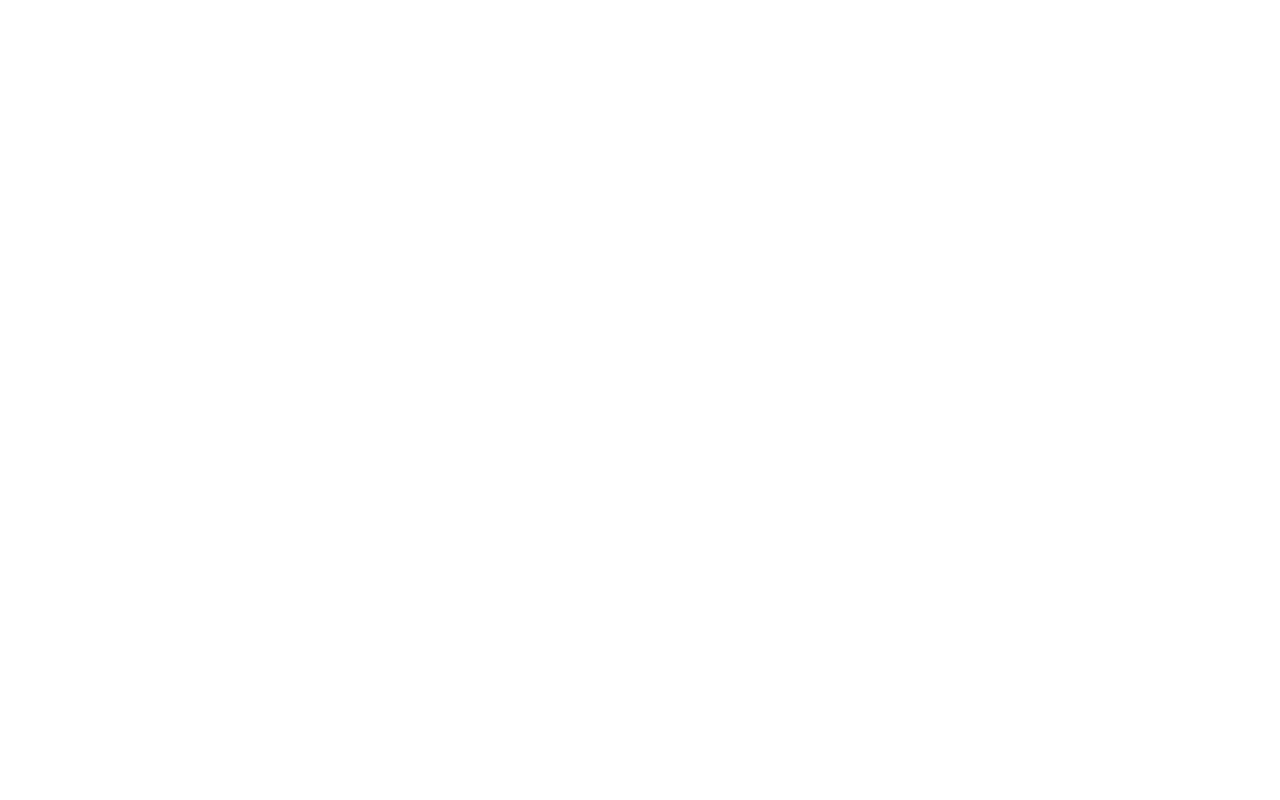
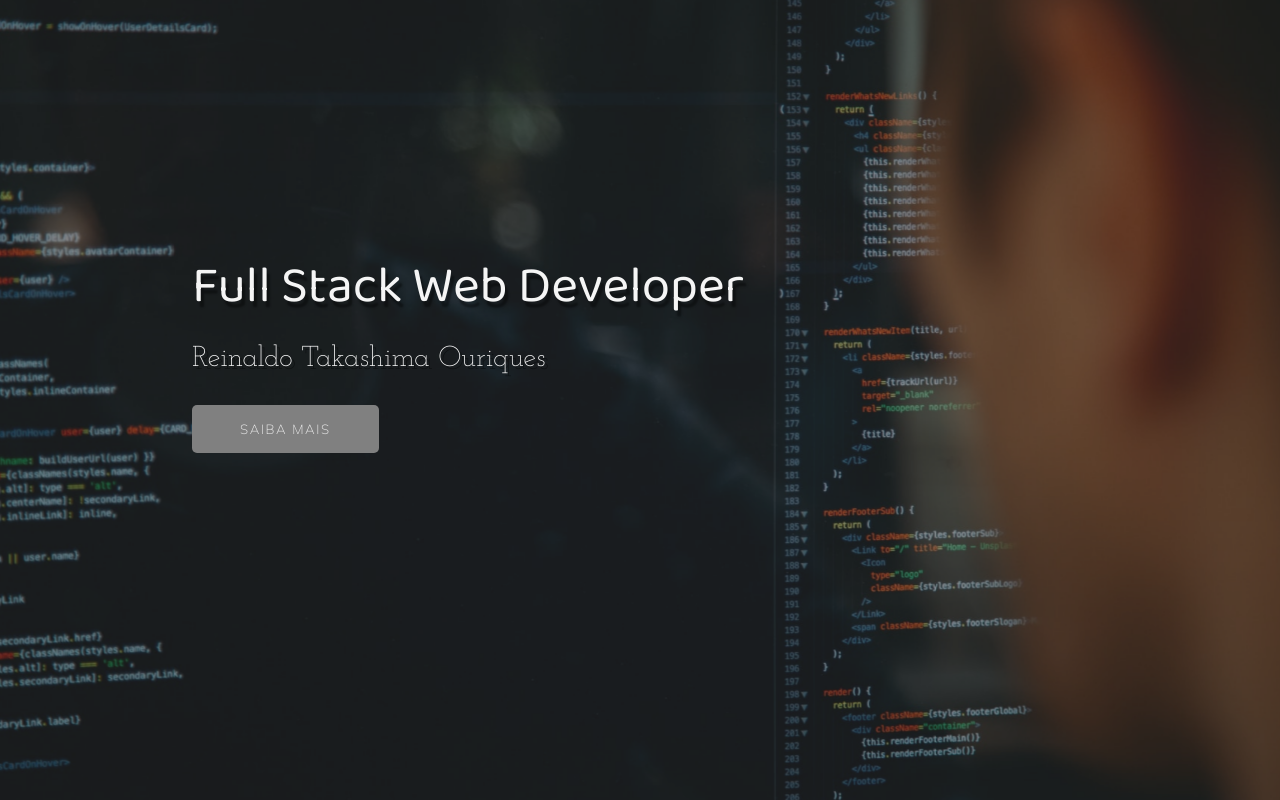
Before and after one commit to ReinaldoTaka/Portfolio, a plain HTML site: page index.html in a window 1280 px wide. Drawn offline with Linux system fonts and the light colour scheme.

Commit message:
:package: Header

```diff
--- a/index.html
+++ b/index.html
@@ -5,9 +5,24 @@
     <meta http-equiv="X-UA-Compatible" content="IE=edge">
     <meta name="viewport" content="width=device-width, initial-scale=1.0">
     <link rel="stylesheet" href="style.css">
+    <link rel="apple-touch-icon" sizes="180x180" href="imagens/apple-touch-icon.png">
+    <link rel="icon" type="image/png" sizes="32x32" href="imagens/favicon-32x32.png">
+    <link rel="icon" type="image/png" sizes="16x16" href="imagens/favicon-16x16.png">
+    <link rel="manifest" href="/site.webmanifest">
     <title>Portfólio</title>
 </head>
 <body>
-
+    <div class="container">
+        <header>
+            <div class="img-wrapper">
+                <img src="imagens/bg.jpg" alt="Pessoa programando algo.">
+            </div>
+            <div class="banner">
+                <h1>Full Stack Web Developer </h1>
+                <h2>Reinaldo Takashima Ouriques</h2>
+                <Button>Saiba mais</Button>
+            </div>
+        </header>
+    </div>
 </body>
 </html>
--- a/style.css
+++ b/style.css
@@ -1,3 +1,104 @@
+/* Estrutura inicial do arquivo, contendo as fontes e ícones utilizadas no projeto. */
+
 @import url('https://fonts.googleapis.com/css2?family=Baloo+Da+2:wght@400;500;600&family=Josefin+Slab:ital,wght@0,300;0,400;0,500;0,600;0,700;1,300;1,400;1,500;1,600;1,700&family=Mulish:ital,wght@0,200;0,300;0,400;1,200;1,300;1,400&display=swap');
 
 @import url("https://cdnjs.cloudflare.com/ajax/libs/font-awesome/5.15.3/css/all.min.css");
+
+/* Configurações básicas da página, alterando a estrutura padrão de margem e padding. */
+
+* {
+    margin: 0;
+    padding: 0; /* Margem interna */
+}
+
+/* Configurações relacionadas ao Header */
+
+header {
+    width: 100%;
+    height: 100vh;
+    overflow: hidden;
+    position: relative;
+}
+
+.img-wrapper {
+    width: 100%;
+    height: 100%;
+    overflow: hidden;
+    background-color: rgba(0, 0, 0, 0.8);
+}
+
+.img-wrapper img {
+    width: 100%;
+    height: 100%;
+    object-fit: cover;
+    opacity: 0.5;
+    animation: zoom 15s;
+}
+
+@keyframes zoom { /* animação de efeito zoom da imagem bg */
+    0% {
+        transform: scale(1.3);
+    }
+    100% {
+        transform: scale(1);
+    }
+}
+
+.banner {
+    position: absolute;
+    top: 33%;
+    left: 15%;
+}
+
+.banner h1 {
+    color: whitesmoke;
+    font-size: 3.2rem; /* Por questões de acessibilidade, é preferível a utilização de tamanhos de fonte relativos, já que medidas exatas como px ou cm podem não se adequar tão bem as eventuais necessidades de pessoas com deficiências visuais */
+    font-family: "Baloo Da 2", serif; /* Caso o site que hospeda a fonte escolhida para o h1 cair, é necessário especificar uma fonte secundária */
+    font-weight: 200;
+    text-shadow: .2rem .4rem 2px rgba(0, 0, 0, .4);
+    line-height: 3rem;
+    margin-bottom: 2rem;
+    opacity: 0;
+    animation: moveBanner 1.5s forwards;
+}
+
+@keyframes moveBanner { /* animação de subida e giro do banner */
+    0% {
+        transform: translateY(10rem) rotateY(-30deg);
+    }
+    100% {
+        transform: translateY(0) rotateY(0);
+        opacity: 1;
+    }
+}
+
+.banner h2 {
+    color: whitesmoke;
+    font-size: 1.8rem;
+    font-family: "Josefin Slab", serif;
+    font-weight: 200;
+    text-shadow: .2rem .2rem rgba(0, 0, 0, .4);
+    margin-bottom: 2rem;
+    opacity: 0;
+    animation: moveBanner 1.7s forwards;
+}
+
+.banner button {
+    color: whitesmoke;
+    background: grey;
+    font-family: "Mulish", serif;
+    font-weight: 200;
+    text-transform: uppercase;
+    letter-spacing: .1rem;
+    padding: 1rem 3rem;
+    border: 0;
+    border-radius: 5px; /* Pode ser em px pois a intenção é de que essa medida não se altere */
+    cursor: pointer;
+    opacity: 0;
+    animation: moveBanner 2s forwards;
+}
+
+.banner button:hover{
+    opacity: 0.8;
+    color: black;
+}
```
Also changed, not shown: imagens/android-chrome-192x192.png (renamed from android-chrome-192x192.png), imagens/android-chrome-512x512.png (renamed from android-chrome-512x512.png), imagens/apple-touch-icon.png (renamed from apple-touch-icon.png), imagens/bg.jpg (added), imagens/favicon-16x16.png (renamed from favicon-16x16.png), imagens/favicon-32x32.png (renamed from favicon-32x32.png), site.webmanifest.
